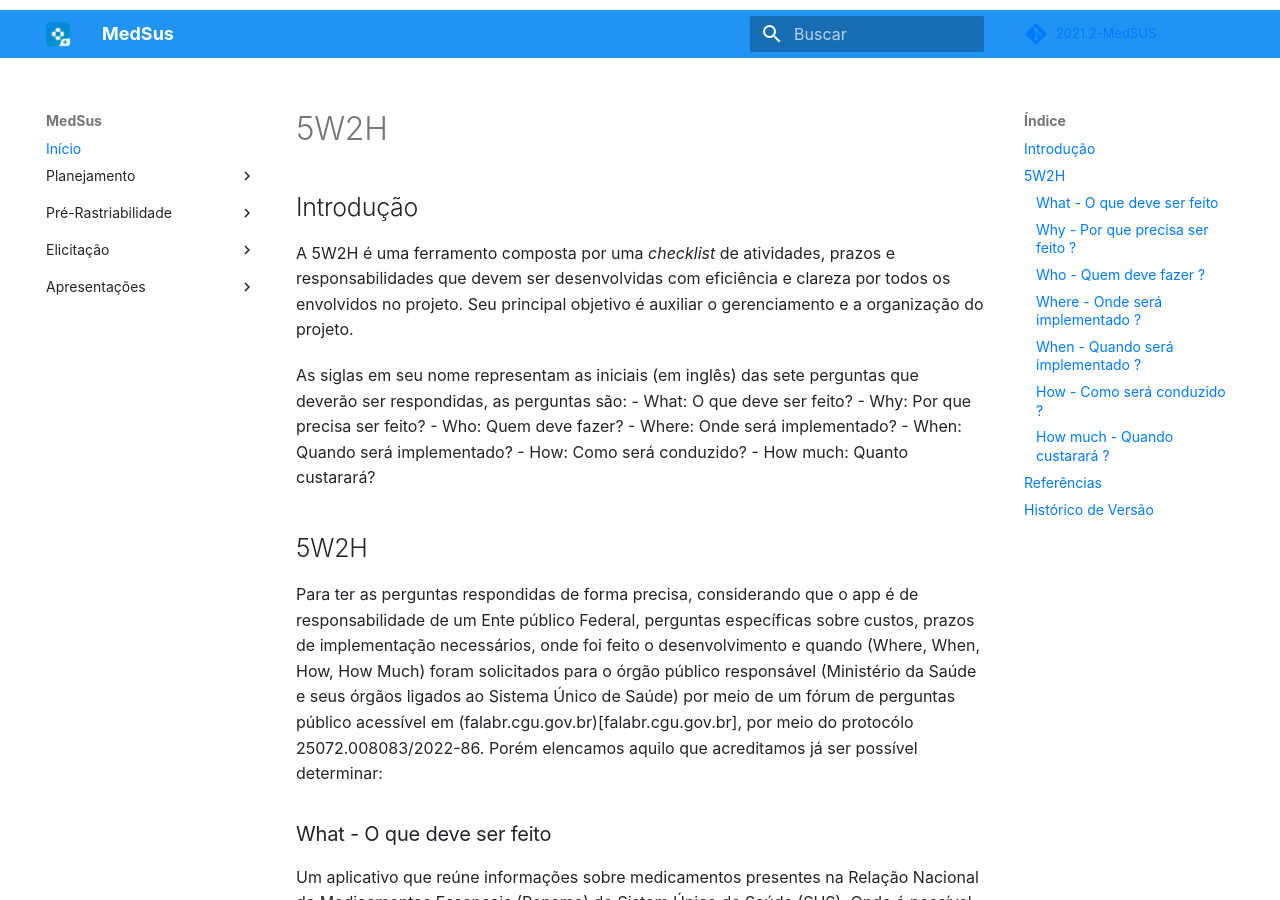
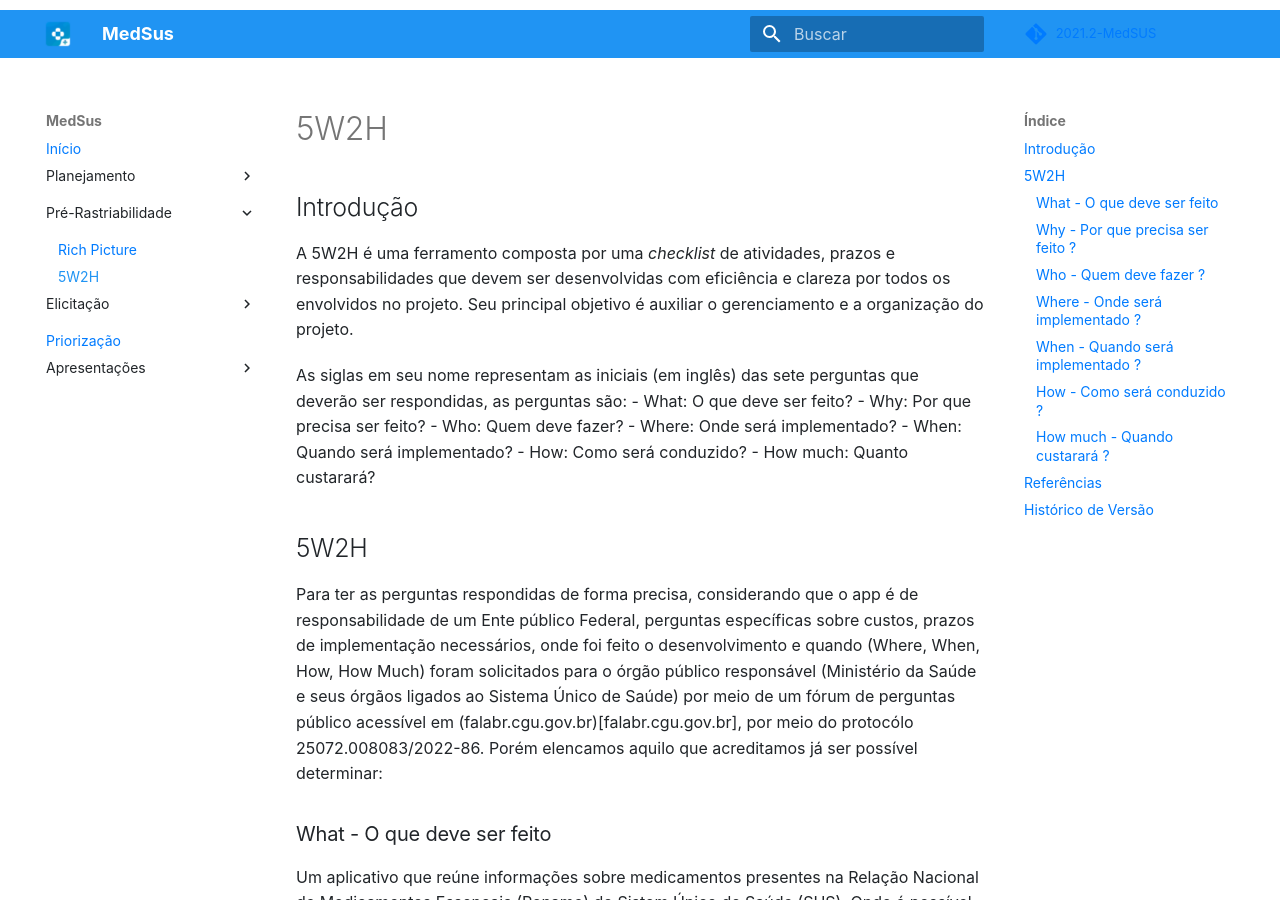
Before and after one commit to Requisitos-de-Software/2021.2-MedSUS, an MkDocs documentation site: the page built from docs/pre_traceability/5w2h.md, in a window 1280 px wide and 900 px high. Built offline with MkDocs 1.6.1 and Material for MkDocs 9.7.7, drawn with Linux system fonts in a browser that asks for light colours; some web fonts are replaced; comment, search, counter and statistics services are not loaded; part of the change alters nothing that is shown.

Commit message:
Fixed links of elicitation and priorizations

```diff
--- a/mkdocs.yml
+++ b/mkdocs.yml
@@ -26,13 +26,16 @@ nav:
   - Início: index.md
   - Planejamento:
     - Metodologia: about/methodology.md
-    - Autores: about/authors.md
     - Ferramentas: about/tools.md
+    - Cronograma: about/planning.md
   - Pré-Rastriabilidade:
     - Rich Picture: pre_traceability/rich_picture.md
-    - 5W2H: pre_tracebility/5w2h.md
+    - 5W2H: pre_traceability/5w2h.md
   - Elicitação:
     - Brainstorm: elicitation/brainstorm.md
     - Storytelling: elicitation/storytelling.md
+    - Personas: elicitation/personas.md
+    - Instrospecção: elicitation/introspective.md
+  - Priorização: priorization/moscow.md
   - Apresentações:
       - Apresentação 1: presentations/presentation1.md
```
